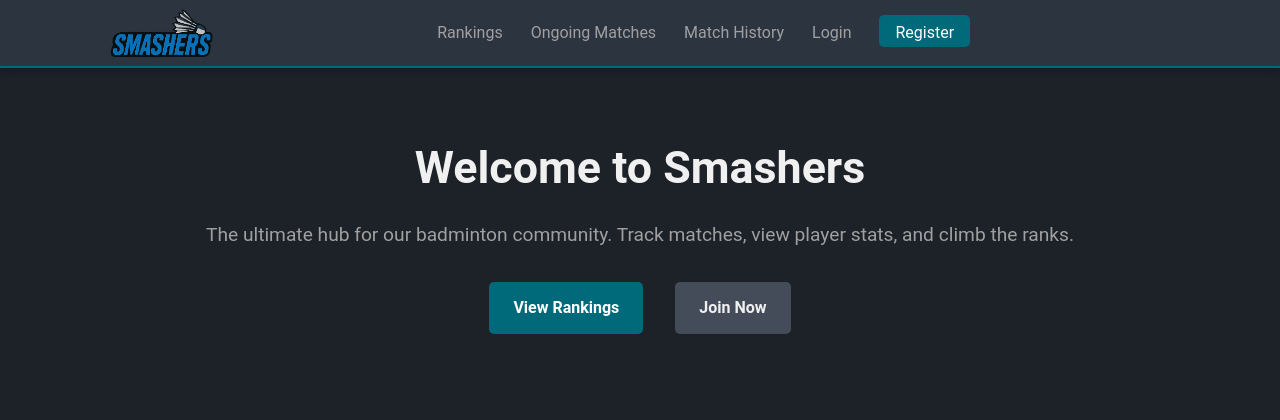
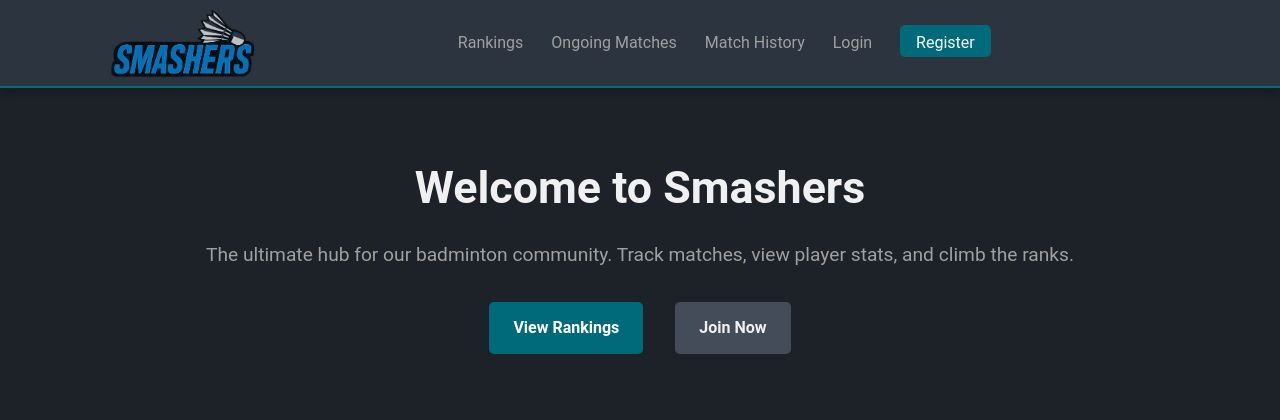
Before and after one commit to jpmahinay/smashers-webapp, a Flask app: page / in a window 1280 px wide. Shown: the top 420 px of the page. Run offline with Flask 3, Linux system fonts and the light colour scheme.

Commit message:
Update style.css

```diff
--- a/static/css/style.css
+++ b/static/css/style.css
@@ -44,7 +44,7 @@ body {
 
 /* --- NEW LOGO STYLE --- */
 .nav-brand img {
-    height: 50px; /* Adjust height as needed */
+    height: 70px; /* Adjust height as needed */
     width: auto;
     vertical-align: middle; /* Aligns the logo nicely with the text links */
 }
@@ -242,4 +242,5 @@ tbody tr:hover { background-color: #1f2c4d; }
 .ampersand-highlight {
   color: #1bbdbdb5; /* Choose your desired color */
   font-weight: bold;
+
 }
```
